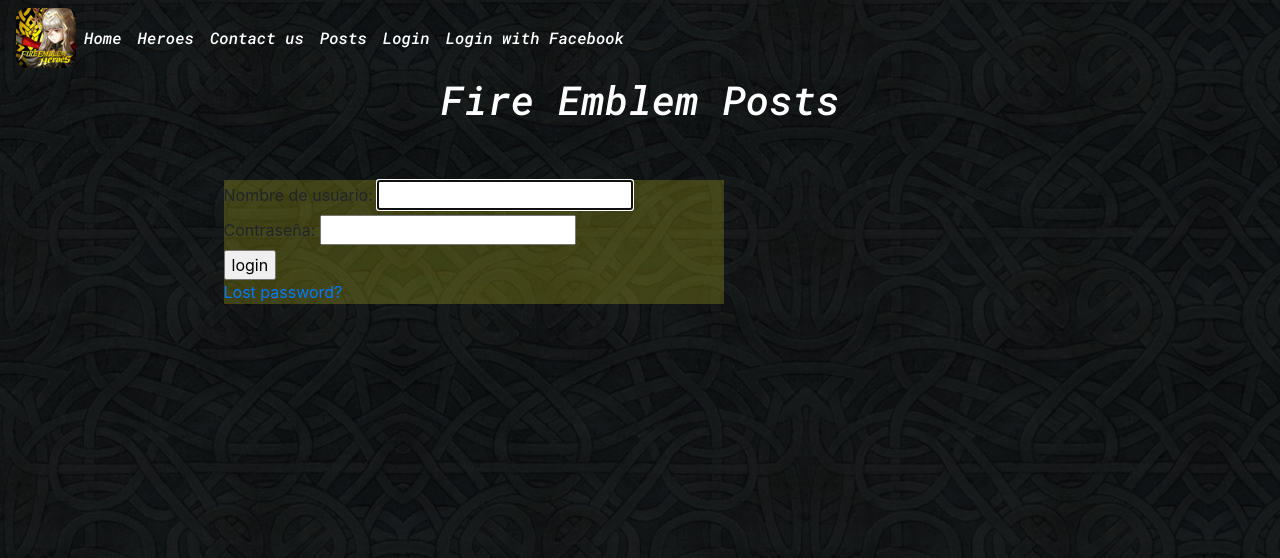
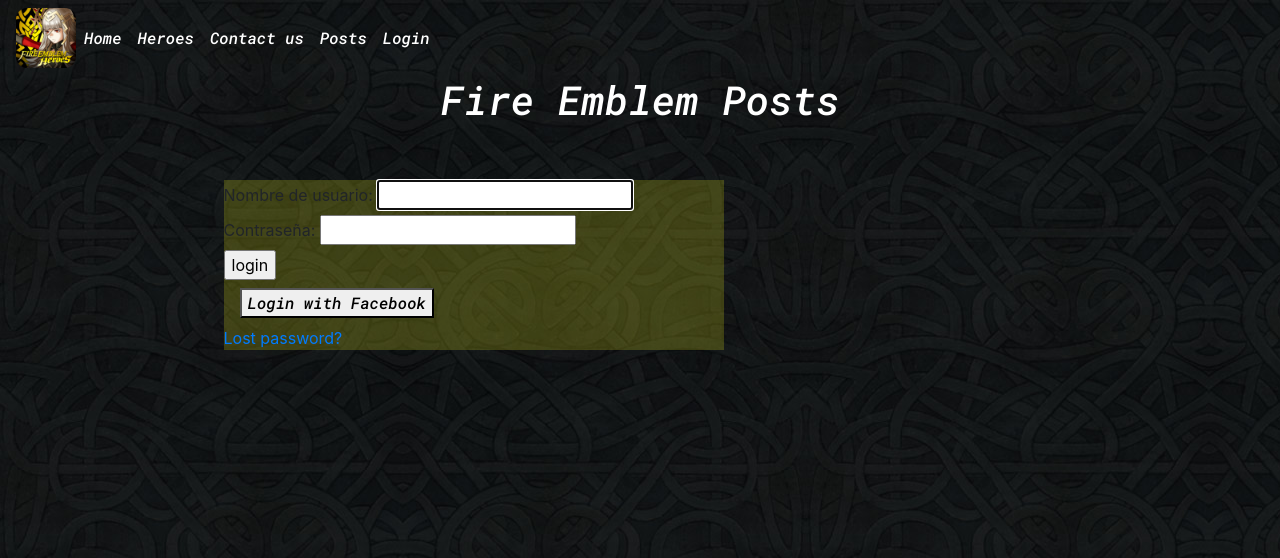
Before and after one commit to Abidael/FireEmblemHeroes, a Django app: page /accounts/login/ in a window 1280 px wide. Shown: the top 558 px of the page. Run offline with Django 3.2, Linux system fonts and the light colour scheme; some libraries are stand-ins or nearby versions.

Commit message:
boton facebook

```diff
--- a/proyectWeb/fehWeb/blog/templates/plantillas/base.html
+++ b/proyectWeb/fehWeb/blog/templates/plantillas/base.html
@@ -48,9 +48,6 @@
                     <li class="nav-item active">
                         <a class="nav-link" href="{% url 'login'%}?next={{request.path}}">Login</a>
                     </li>
-                    <li class="nav-item active">
-                        <a class="nav-link" href="{% url 'social:begin' 'facebook' %}">Login with Facebook</a>
-                    </li>
                     {% endif%}
                 </ul>
             </div>
--- a/proyectWeb/fehWeb/blog/templates/plantillas/heroes.html
+++ b/proyectWeb/fehWeb/blog/templates/plantillas/heroes.html
@@ -48,9 +48,6 @@
                     {% else %}
                     <li class="nav-item active">
                         <a class="nav-link" href="{% url 'login'%}?next={{request.path}}">Login</a>
-                    </li>
-                    <li class="nav-item active">
-                        <a class="nav-link" href="{% url 'social:begin' 'facebook' %}">Login with Facebook</a>
                     </li>
                     {% endif%}
                 </ul>
--- a/proyectWeb/fehWeb/blog/templates/plantillas/portada.html
+++ b/proyectWeb/fehWeb/blog/templates/plantillas/portada.html
@@ -48,10 +48,7 @@
                     </li>
                     {% else %}
                     <li class="nav-item active">
-                        <a class="nav-link" href="/login">Login</a>
-                    </li>
-                    <li class="nav-item active">
-                        <a class="nav-link" href="{% url 'social:begin' 'facebook' %}">Login with Facebook</a>
+                        <a class="nav-link" href="{% url 'login'%}?next={{request.path}}">Login</a>
                     </li>
                     {% endif%}
                 </ul>
--- a/proyectWeb/fehWeb/blog/templates/plantillas/questions.html
+++ b/proyectWeb/fehWeb/blog/templates/plantillas/questions.html
@@ -48,9 +48,6 @@
                     {% else %}
                     <li class="nav-item active">
                         <a class="nav-link" href="{% url 'login'%}?next={{request.path}}">Login</a>
-                    </li>
-                    <li class="nav-item active">
-                        <a class="nav-link" href="{% url 'social:begin' 'facebook' %}">Login with Facebook</a>
                     </li>
                     {% endif%}
                 </ul>
--- a/proyectWeb/fehWeb/blog/templates/registration/login.html
+++ b/proyectWeb/fehWeb/blog/templates/registration/login.html
@@ -31,6 +31,14 @@
     </div>
 </form>
 
+<a class="nav-link" href="{% url 'social:begin' 'facebook' %}">
+<button>
+    Login with Facebook
+</button>
+</a>
+
+
+
 {# Assumes you setup the password_reset view in your URLconf #}
 <p><a href="{% url 'password_reset' %}">Lost password?</a></p>
 {% endblock %}
```
Also changed, not shown: proyectWeb/fehWeb/db.sqlite3.
